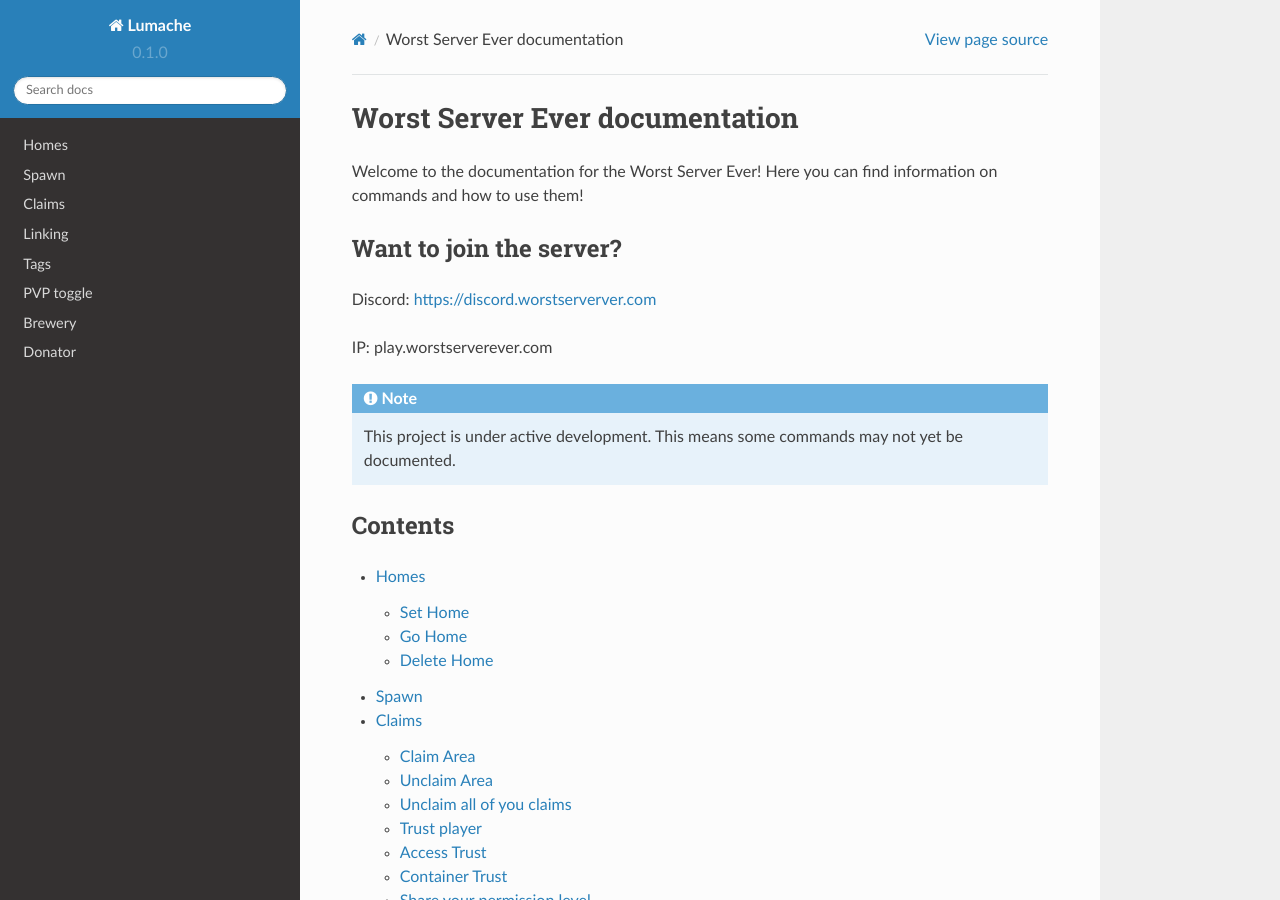
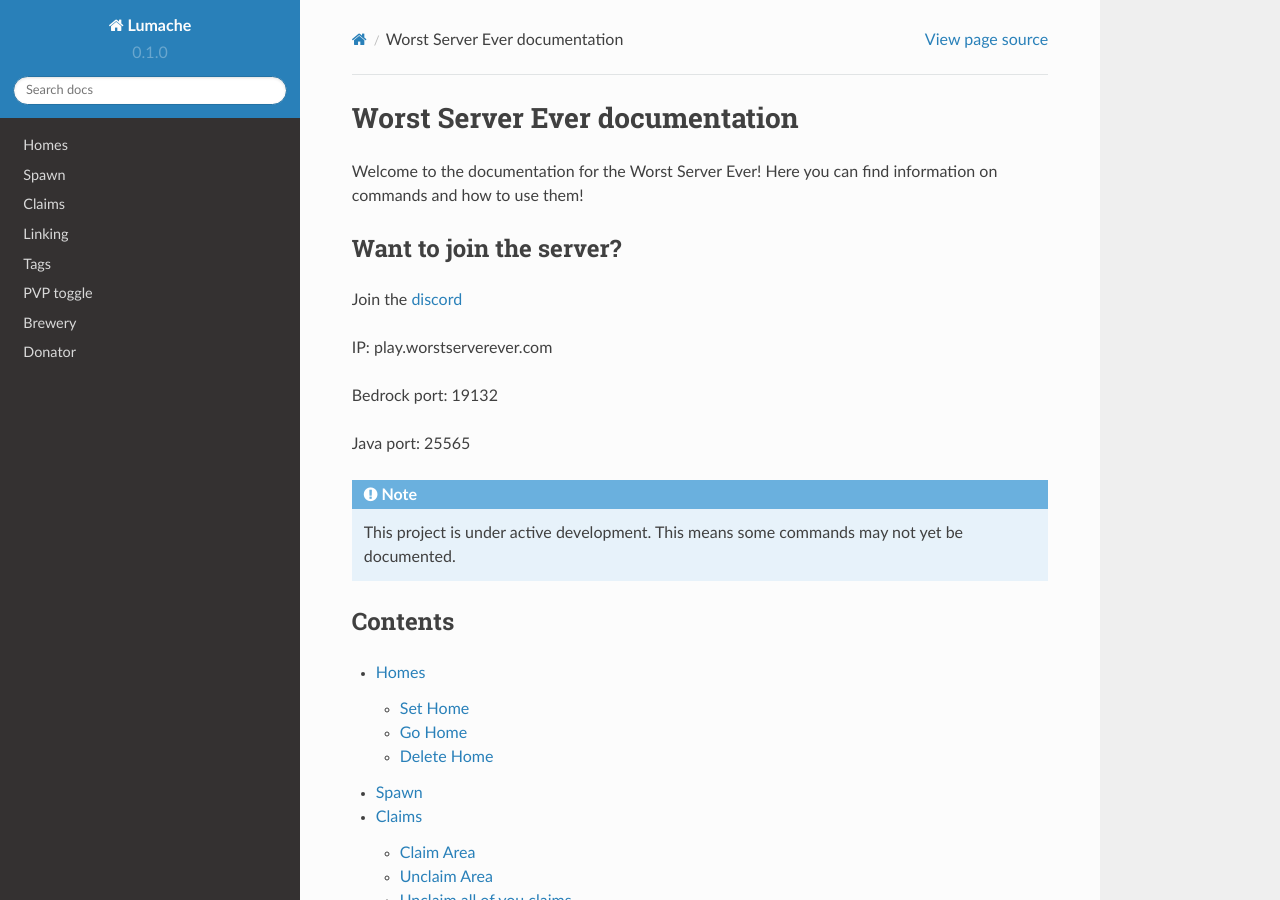
Before and after one commit to footdabmommy/wse, a Sphinx documentation site: the page built from docs/source/index.rst, in a window 1280 px wide and 900 px high. Built offline with Sphinx 7.4.7 and the Read the Docs theme 2.0.0, drawn with Linux system fonts in a browser that asks for light colours.

Commit message:
Updated join info

```diff
--- a/docs/source/index.rst
+++ b/docs/source/index.rst
@@ -5,9 +5,14 @@ Welcome to the documentation for the Worst Server Ever! Here you can find inform
 
 Want to join the server?
 --------
-Discord: https://discord.worstserverver.com
+
+Join the `discord <https://discord.worstserverver.com>`_
 
 IP: play.worstserverever.com
+
+Bedrock port: 19132
+
+Java port: 25565
 
 .. note::
 
```
